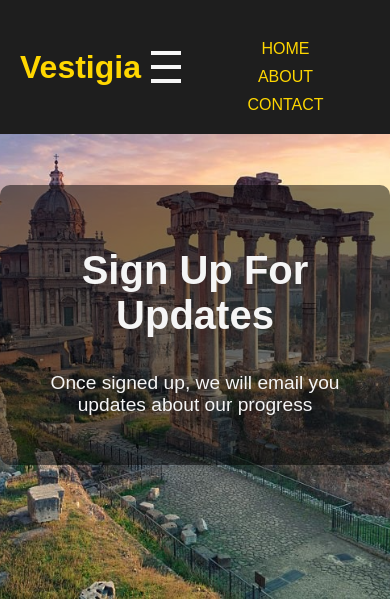
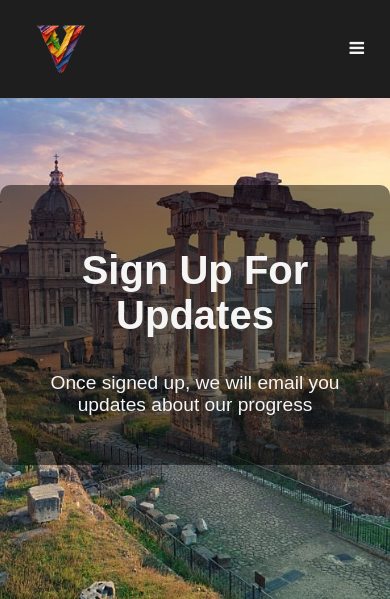
Before and after one commit to danielRomanov11/vestigiawebsite, a PHP site: page /signup.html in a window 390 px wide. Shown: the top 599 px of the page. Run offline with PHP 8.4, Linux system fonts and the light colour scheme.

Commit message:
Temporary Bug Fix
made a temporary fix on mobile view, still not ideal but will fix in future

```diff
--- a/main.css
+++ b/main.css
@@ -5,7 +5,6 @@
   --highlight-color: #ffd700; /* New Gold highlight */
   --light-color: #f5f5f5; /* Light gray text */
 }
-
 body {
   font-family: 'Arial', sans-serif;
   background-color: var(--dark-color);
@@ -23,118 +22,83 @@ a:hover {
   color: var(--main-color);
 }
 
-/* Header */
-#header {
+.logo {
+  width: 50px;
+  height: 50px;
+  padding-top: -50px;
+}
+
+.site-name {
+  color: var(--highlight-color);
+  font-size: 1.5rem;
+  margin-left:-700px;
+}
+
+/* Navbar */
+.topNav {
+  overflow: hidden;
   background-color: var(--dark-color);
-  color: var(--light-color);
-  padding: 10px 20px;
   position: fixed;
   top: 0;
   width: 100%;
-  z-index: 999;
   display: flex;
+  align-items: center;
   justify-content: space-between;
-  align-items: center;
+  padding: 10px 20px;
 }
 
-#header h1 {
-  font-size: 2rem;
-  margin: 0;
+.topNav .logo {
+  float: left;
 }
 
-#nav {
+.topNav .nav-links {
   display: flex;
-  align-items: center;
-}
-
-/* Navbar Links */
-#nav ul {
-  list-style: none;
-  padding: 0;
-  margin: 0;
-  display: flex;
+  gap: 10px;
   padding-right: 30px;
 }
 
-#nav li {
-  margin-left: 20px;
+.topNav a {
+  display: block;
+  color: var(--light-color);
+  text-align: center;
+  padding: 14px 16px;
+  text-decoration: none;
+  font-size: 17px;
 }
 
-#nav a {
-  color: var(--highlight-color);
-  font-size: 1rem;
-  text-transform: uppercase;
-  padding: 10px;
-}
-
-#nav a:hover {
-  color: var(--light-color);
-}
-
-/* Sign-up Button */
-#nav a.button {
-  padding: 10px 20px;
-  background-color: var(--highlight-color);
-  color: var(--dark-color);
-  border-radius: 25px;
-  font-weight: bold;
-}
-
-#nav a.button:hover {
+.topNav a:hover {
   background-color: var(--main-color);
   color: var(--light-color);
 }
 
-/* Hamburger Button */
-.nav-toggle {
-  display: none;
-  flex-direction: column;
-  cursor: pointer;
-  background: transparent;
-  border: none;
-  padding: 10px;
+.topNav a.activePage {
+  background-color: var(--highlight-color);
+  color: var(--dark-color);
 }
 
-.nav-toggle .bar {
-  background-color: var(--light-color);
-  height: 4px;
-  width: 30px;
-  margin: 5px 0;
+.topNav .icon {
+  display: none;
+}
+@media screen and (max-width: 600px) {
+  .topNav a:not(:first-child) {display: none;}
+  .topNav a.icon {
+    float: right;
+    display: block;
+  }
 }
 
-/* Mobile-specific styles */
-@media (max-width: 768px) {
-  #nav {
-    flex-direction: column;
-    width: 100%;
-    text-align: center;
+@media screen and (max-width: 600px) {
+  .topNav.responsive {position: relative;}
+  .topNav.responsive .icon {
+    position: absolute;
+    right: 0;
+    top: 0;
+  .topNav.responsive .nav-links a {
+    float: none;
+    display: block;
+    text-align: left;
   }
-
-  #nav ul {
-    flex-direction: column;
-    width: 100%;
-    padding-top: 20px;
-    display: none; /* Hidden by default */
-  }
-
-  .nav-toggle {
-    display: flex; /* Show hamburger button */
-  }
-
-  #nav ul.collapsed {
-    display: block; /* Show the menu when collapsed class is added */
-  }
-
-  #nav li {
-    margin: 10px 0;
-  }
-
-  /* Sign-up Button Adjustments for Mobile */
-  #nav a.button {
-    padding: 15px 30px;
-    margin-top: 10px;
-    width: 100%;
-  }
+}
 }
 
 /* Background Image Section */
@@ -264,6 +228,7 @@ a:hover {
 #footer p {
   font-size: 1rem;
 }
+
 /* About Page Banner */
 #about-banner {
   background-color: var(--main-color);
@@ -317,7 +282,7 @@ a:hover {
   font-size: 1rem;
 }
 
-.contactInput{
+.contactInput {
   width: 50%;
   padding: 12px 20px;
   margin: 8px 0;
@@ -327,7 +292,7 @@ a:hover {
   border-radius: 50px;
 }
 
-.messageButton{
+.messageButton {
   background-color: var(--highlight-color);
   color: var(--dark-color);
   padding: 15px 30px;
@@ -340,3 +305,32 @@ a:hover {
   margin-left: auto;
   margin-right: auto;
 }
+a .nameLink {
+  color: var(--highlight-color);
+  text-decoration: none;
+}
+/* Adjusts for small screens */
+@media screen and (max-width: 600px) {
+  .topNav a:not(:first-child) {
+    display: none;  /* Hides menu items except the first one */
+  }
+  .topNav a.icon {
+    display: block;  /* Shows the menu icon */
+  }
+
+  .topNav.responsive {
+    position: relative;
+  }
+
+  .topNav.responsive .icon {
+    position: absolute;
+    right: 0;
+    top: 0;
+  }
+
+  .topNav.responsive .nav-links a {
+    float: none;
+    display: block;
+    text-align: left;
+  }
+}
--- a/main.js
+++ b/main.js
@@ -1,6 +1,8 @@
-const hamburger = document.getElementById("hamburger");
-const nav = document.querySelector("#nav ul");
-
-hamburger.addEventListener("click", () => {
-  nav.classList.toggle("active");
-});
+function myFunction() {
+  var x = document.getElementById("myTopNav");  // Ensure this matches the ID in your HTML
+  if (x.className === "topNav") {
+    x.className += " responsive";  // Adds "responsive" class to open the menu
+  } else {
+    x.className = "topNav";  // Removes "responsive" class to close the menu
+  }
+}
--- a/signup.html
+++ b/signup.html
@@ -5,24 +5,23 @@
   <meta name="viewport" content="width=device-width, initial-scale=1.0">
   <title>Sign Up For Updates - Vestigia</title>
   <link rel="stylesheet" href="main.css">
+  <link rel="stylesheet" href="https://cdnjs.cloudflare.com/ajax/libs/font-awesome/4.7.0/css/font-awesome.min.css">
 </head>
 <body>
-  <!-- Header -->
-  <header id="header">
-    <a href="index.html"><h1>Vestigia</h1></a>
-    <button class="nav-toggle" aria-label="Toggle navigation">
-      <div class="bar"></div>
-      <div class="bar"></div>
-      <div class="bar"></div>
-    </button>
-    <nav id="nav">
-      <ul class="collapsed">
-        <li><a href="index.html">Home</a></li>
-        <li><a href="about.html">About</a></li>
-        <li><a href="contact.html">Contact</a></li>
-      </ul>
-    </nav>
-  </header>
+  <div id="myTopNav" class="topNav">
+    <a href="index.html"><img class="logo" src="images/vestigiaLogo.png"></a>
+    <span class="site-name"><a href="index.html" class="nameLink">Vestigia</a></span>
+    <div class="nav-links">
+      <a></a>
+      <a href="index.html" class="links">Home</a>
+      <a href="about.html" class="links">About</a>
+      <a href="contact.html" class="links">Contact</a>
+      <a href="signup.html" class="links button activePage">Sign Up</a>
+      <a href="javascript:void(0);" class="icon" onclick="myFunction()">
+        <i class="fa fa-bars"></i>
+      </a>
+    </div>
+</div>
 
   <!-- Background Image Section -->
   <section id="background-image">
@@ -55,12 +54,6 @@
   </footer>
 
   <!-- JavaScript for Mobile Navigation -->
-  <script>
-    const navToggle = document.querySelector('.nav-toggle');
-    const nav = document.querySelector('#nav ul');
-    navToggle.addEventListener('click', () => {
-      nav.classList.toggle('collapsed');
-    });
-  </script>
+  <script src="main.js"></script>
 </body>
 </html>
```
Also changed, not shown: about.html (+16 -12 lines), contact.html (+16 -23 lines), index.html (+15 -16 lines), images/vestigiaLogo.png (added).
